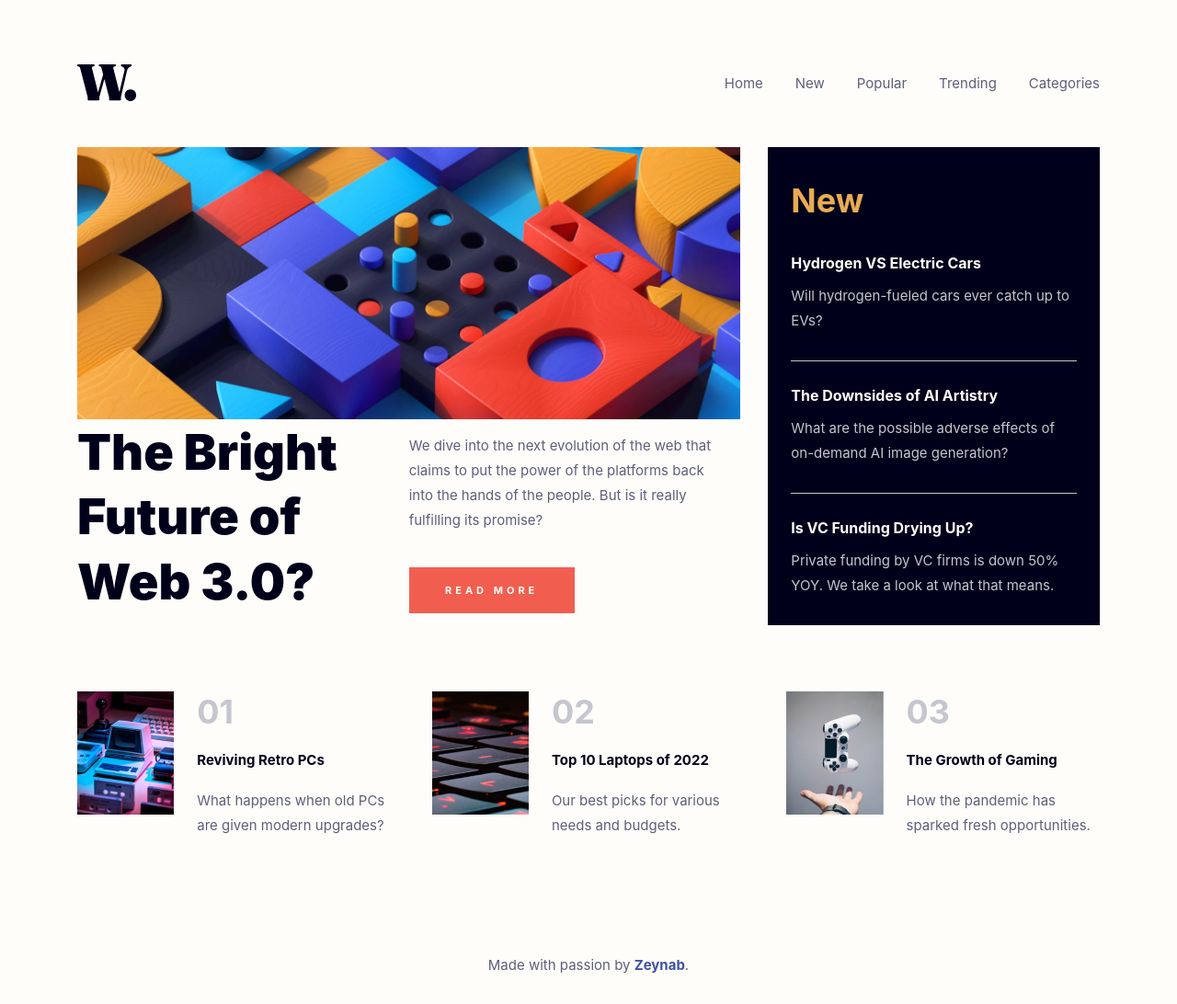
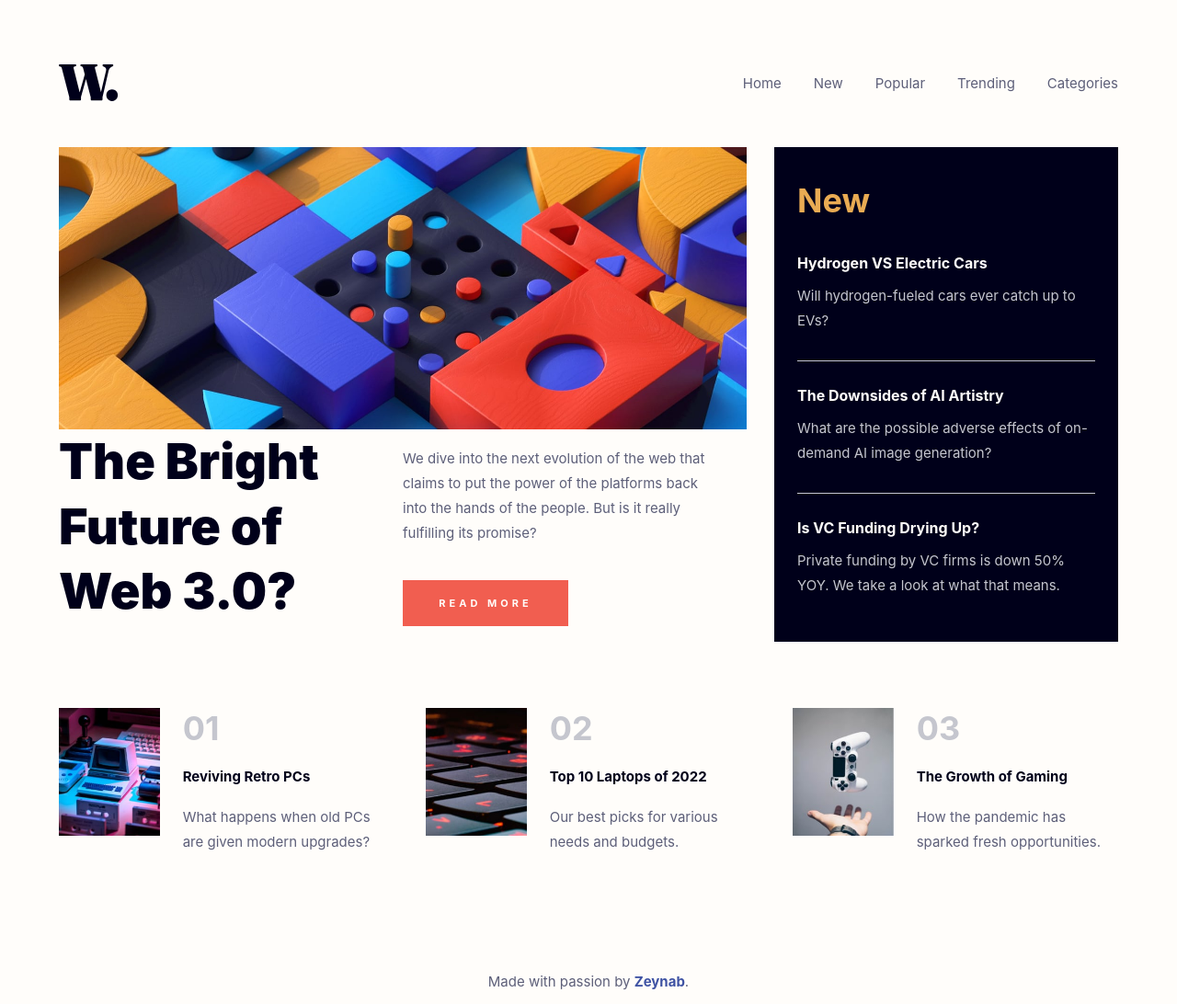
Before and after one commit to zeynabmvs/NewsHomePage, a website: page index.html in a window 1280 px wide. Shown: the whole page at 92% size. Drawn offline with Linux system fonts and the light colour scheme.

Commit message:
change image source url, change container breakpoint

```diff
--- a/assets/scss/components/main.scss
+++ b/assets/scss/components/main.scss
@@ -64,7 +64,6 @@
             color: var(--very-dark-blue);
             margin-bottom: rem(28);
             padding-right: rem(10);
-            // margin: auto 0;
 
             @include breakpoint(medium) {
                 margin-bottom: 0;
--- a/assets/scss/globals/container.scss
+++ b/assets/scss/globals/container.scss
@@ -4,8 +4,10 @@
     max-width: 90%;
     margin: 0 auto;
 
-    @include breakpoint(xlarge) {
-        max-width: 69.5rem;  // 1122px
+    @include breakpoint(1460px) {
+        max-width: 90rem;  // 1440px
     }
 
+
+
 }
--- a/index.html
+++ b/index.html
@@ -62,11 +62,10 @@
     <main class="main">
       <article class="feature">
         <picture class="feature__image">
-          <source media="(min-width:768px)" srcset="/assets/images/image-web-3-desktop.jpg">
-          <source srcset="/assets/images/image-web-3-mobile.jpg">
-          <img src="/assets/images/image-web-3-mobile.jpg" alt="The Bright Future of Web 3.0?" class="img-responsive">
+          <source media="(min-width:768px)" srcset="assets/images/image-web-3-desktop.jpg">
+          <source srcset="assets/images/image-web-3-mobile.jpg">
+          <img src="assets/images/image-web-3-mobile.jpg" alt="The Bright Future of Web 3.0?" class="img-responsive">
         </picture>
-        <!-- <img src="/assets/images/image-web-3-desktop.jpg" alt="" class="feature__image img-responsive"> -->
         <h1 class="feature__title">The Bright Future of Web 3.0?</h1>
         <div class="feature__content">
           <p class="feature__content__excerpt">We dive into the next evolution of the web that claims to put the power
@@ -96,7 +95,7 @@
 
     <div class="articles">
       <a href="#" class="article">
-        <img src="/assets/images/image-retro-pcs.jpg" alt="Reviving Retro PCs" class="img-responsive">
+        <img src="assets/images/image-retro-pcs.jpg" alt="Reviving Retro PCs" class="img-responsive">
         <div class="article__content">
           <span>01</span>
           <h4>Reviving Retro PCs</h4>
@@ -104,7 +103,7 @@
         </div>
       </a>
       <a href="#" class="article">
-        <img src="/assets/images/image-top-laptops.jpg" alt="Top 10 Laptops of 2022" class="img-responsive">
+        <img src="assets/images/image-top-laptops.jpg" alt="Top 10 Laptops of 2022" class="img-responsive">
         <div class="article__content">
           <span>02</span>
           <h4>Top 10 Laptops of 2022</h4>
@@ -112,7 +111,7 @@
         </div>
       </a>
       <a href="#" class="article">
-        <img src="/assets/images/image-gaming-growth.jpg" alt="The Growth of Gaming" class="img-responsive">
+        <img src="assets/images/image-gaming-growth.jpg" alt="The Growth of Gaming" class="img-responsive">
         <div class="article__content">
           <span>03</span>
           <h4>The Growth of Gaming</h4>
```
Also changed, not shown: dist/style.css, 1 other file.
